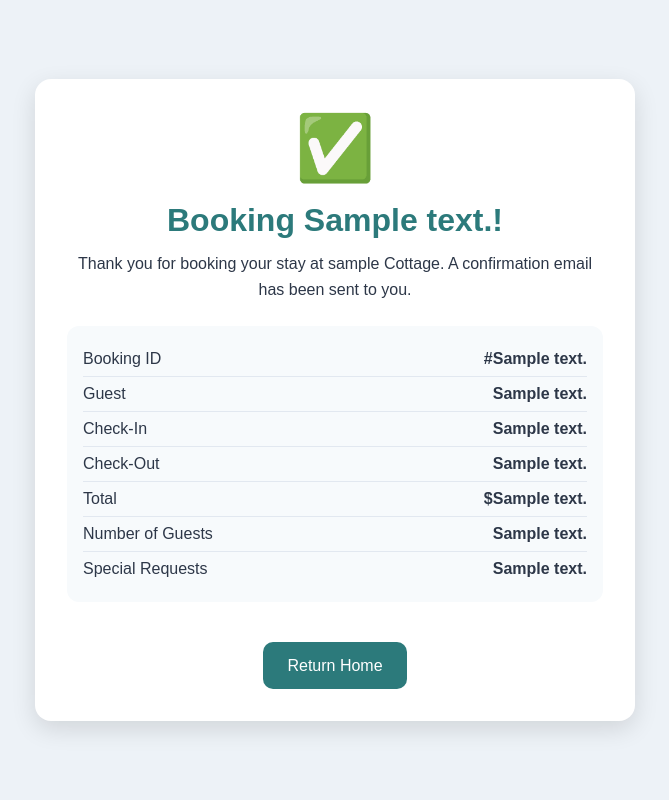
After one commit to cmelski/cottage-reservation-system, a Flask app: template dev/templates/confirmation.html in a window 1280 px wide. The commit adds this page. Shown: the whole page, without its empty margins (305-974 px from the left). Run offline with Flask 3, Linux system fonts and the light colour scheme; the template is opened without the code that fills it: most values are stand-ins (such as "Sample title", 1, 10 or a date in 2020); some libraries are stand-ins or nearby versions.

Commit message:
updated booking flow test. added db layer

```diff
--- a/dev/main.py
+++ b/dev/main.py
@@ -19,11 +19,34 @@ from reportlab.platypus import SimpleDocTemplate, Table, TableStyle, Paragraph,
 from reportlab.lib import colors
 from reportlab.lib.pagesizes import letter
 from reportlab.lib.styles import getSampleStyleSheet, ParagraphStyle
-
+from dev.db.db_create import create_db, create_table
+from dev.db.db_client import DBClient
 
 app = Flask(__name__)
 app.config['SECRET_KEY'] = os.environ.get('SECRET_KEY')
 
+create_db()
+create_table()
+
+
+def get_cottage_info():
+    db_client = DBClient()
+    row = db_client.get_cottage_info_from_db()
+    return {
+            "cottage_id": row[0],
+            "nickname": row[1],
+            "nightly_rate": row[2],
+            "capacity": row[3],
+            "status": row[4]
+        }
+
+@app.route('/api/cottage-info', methods=['GET'])
+def fetch_cottage_info():
+    cottage_info = get_cottage_info()
+    return jsonify({
+        "message": "Cottage info returned successfully",
+        "cottage_info": cottage_info
+    })
 
 
 @app.route('/')
@@ -31,6 +54,26 @@ def home():
     return render_template("index.html")
 
 
+@app.route("/submit_booking", methods=["GET", "POST"])
+def submit_booking():
+    if request.method == "POST":
+        booking_details = []
+        full_name = request.form["name"]
+        email = request.form["email"]
+        checkin_date = request.form["checkin"]
+        checkout_date = request.form["checkout"]
+        number_of_guests = request.form["guests"]
+        special_requests = request.form["special-requests"]
+        total_price = request.form["total_price"]
+        cottage_nickname = request.form["cottage_nickname"]
+        booking_details.extend([full_name, email, checkin_date, checkout_date,
+                                number_of_guests, special_requests, total_price, 'confirmed'])
+        db_client = DBClient()
+        new_booking = db_client.add_booking_to_db(booking_details)
+        return render_template("confirmation.html", booking_details=new_booking,
+                               cottage_nickname=cottage_nickname)
+
+
 if __name__ == "__main__":
     # app.run(debug=app.config.get("DEBUG", False), port=5002)
     app.run(host="0.0.0.0", port=5002, debug=app.config.get("DEBUG", False))
--- /dev/null
+++ b/dev/templates/confirmation.html
@@ -0,0 +1,127 @@
+<!DOCTYPE html>
+<html lang="en">
+<head>
+  <meta charset="UTF-8" />
+  <meta name="viewport" content="width=device-width, initial-scale=1.0" />
+  <title>Booking Confirmed</title>
+  <style>
+    :root {
+      --primary: #2c7a7b;
+      --accent: #38a169;
+      --bg: #edf2f7;
+      --text: #2d3748;
+      --white: #ffffff;
+    }
+
+    * { box-sizing: border-box; margin: 0; padding: 0; }
+
+    body {
+      font-family: Arial, sans-serif;
+      background: var(--bg);
+      color: var(--text);
+      min-height: 100vh;
+      display: flex;
+      align-items: center;
+      justify-content: center;
+      padding: 1rem;
+    }
+
+    .card {
+      background: var(--white);
+      max-width: 600px;
+      width: 100%;
+      padding: 2rem;
+      border-radius: 16px;
+      box-shadow: 0 8px 24px rgba(0,0,0,0.12);
+      text-align: center;
+    }
+
+    .checkmark {
+      font-size: 4rem;
+      color: var(--accent);
+      margin-bottom: 1rem;
+    }
+
+    h1 {
+      color: var(--primary);
+      margin-bottom: 0.75rem;
+    }
+
+    p {
+      margin-bottom: 1rem;
+      line-height: 1.6;
+    }
+
+    .details {
+      background: #f7fafc;
+      border-radius: 12px;
+      padding: 1rem;
+      text-align: left;
+      margin: 1.5rem 0;
+    }
+
+    .detail-row {
+      display: flex;
+      justify-content: space-between;
+      padding: 0.5rem 0;
+      border-bottom: 1px solid #e2e8f0;
+    }
+
+    .detail-row:last-child {
+      border-bottom: none;
+    }
+
+    .btn {
+      display: inline-block;
+      background: var(--primary);
+      color: white;
+      text-decoration: none;
+      padding: 0.9rem 1.5rem;
+      border-radius: 10px;
+      margin-top: 1rem;
+    }
+
+    .btn:hover { opacity: 0.95; }
+  </style>
+</head>
+<body>
+  <div class="card" data-testid="confirmation-card">
+    <div class="checkmark">✅</div>
+    <h1>Booking {{booking_details[8]}}!</h1>
+    <p>Thank you for booking your stay at {{cottage_nickname}} Cottage. A confirmation email has been sent to you.</p>
+
+    <div class="details">
+      <div class="detail-row">
+        <span>Booking ID</span>
+        <strong data-testid="booking-id">#{{booking_details[0]}}</strong>
+      </div>
+      <div class="detail-row">
+        <span>Guest</span>
+        <strong data-testid="guest-name">{{booking_details[1]}}</strong>
+      </div>
+      <div class="detail-row">
+        <span>Check-In</span>
+        <strong data-testid="checkin">{{booking_details[3]}}</strong>
+      </div>
+      <div class="detail-row">
+        <span>Check-Out</span>
+        <strong data-testid="checkout">{{booking_details[4]}}</strong>
+      </div>
+      <div class="detail-row">
+        <span>Total</span>
+        <strong data-testid="total">${{booking_details[7]}}</strong>
+      </div>
+       <div class="detail-row">
+        <span>Number of Guests</span>
+        <strong data-testid="guests_count">{{booking_details[5]}}</strong>
+      </div>
+       <div class="detail-row">
+        <span>Special Requests</span>
+        <strong data-testid="special_requests">{{booking_details[6]}}</strong>
+      </div>
+    </div>
+
+    <a href="{{ url_for('home')}}" class="btn" data-testid="return-home">Return Home</a>
+  </div>
+</body>
+</html>
--- a/qa/components/booking_form.py
+++ b/qa/components/booking_form.py
@@ -8,6 +8,8 @@ class BookingForm:
         self.checkout_date = page.get_by_test_id("checkout-date")
         self.number_of_guests = page.get_by_test_id("number-of-guests")
         self.special_requests = page.get_by_test_id("special-requests")
+        self.total_price = page.locator("#price")
+        self.total_price_input = page.locator("#total_price_input")
         self.reserve_button = page.get_by_test_id("reserve-button")
 
     def enter_full_name(self, full_name):
--- a/qa/pages/confirmation_page.py
+++ b/qa/pages/confirmation_page.py
@@ -0,0 +1,6 @@
+
+class ConfirmationPage:
+
+    def __init__(self, page):
+        self.page = page
+        self.heading_one = page.locator('h1')
```
Also changed, not shown: conftest.py (+22 -1 lines), dev/db/db_client.py (added, +39 -0 lines), dev/db/db_connect.py (added, +30 -0 lines), dev/db/db_create.py (added, +70 -0 lines), dev/templates/index.html (+52 -18 lines), qa/flows/book_cottage_flow.py (+7 -0 lines), qa/tests/ui/test_booking.py (+20 -3 lines).
